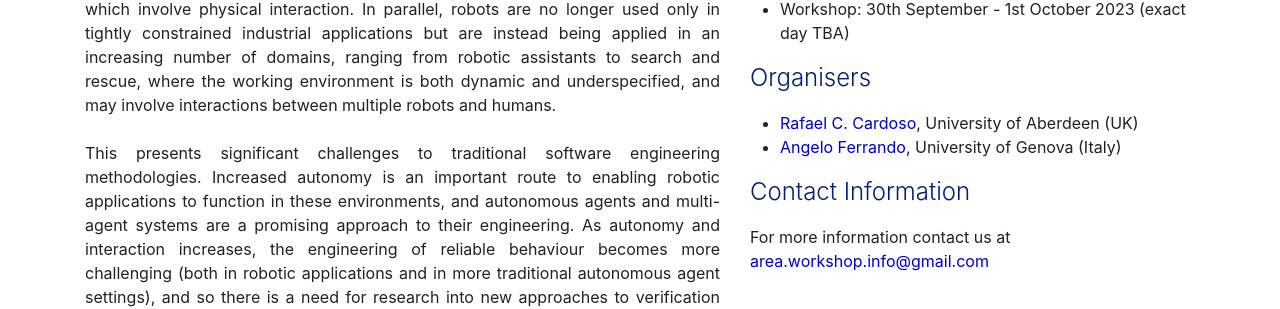
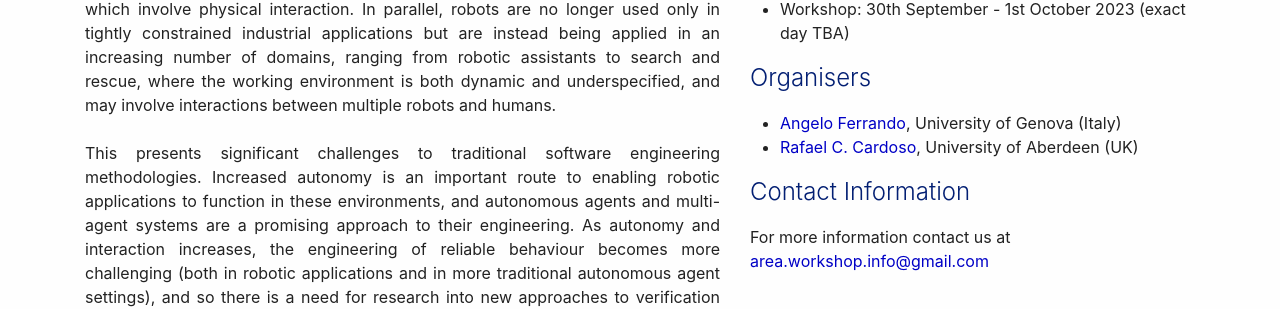
Before and after one commit to AREAWorkshop/AREA2023, a Jekyll site: the page built from index.md, in a window 1280 px wide and 900 px high, scrolled down 320 px. Shown: the part 147-456 px from the top of the window. Built offline with Jekyll 4.4.1, drawn with Linux system fonts in a browser that asks for light colours; nearby versions of some CDN libraries.

```diff
--- a/index.md
+++ b/index.md
@@ -127,8 +127,8 @@ Submission link: <a href="https://easychair.org/my/conference?conf=area23">https
 ## Organisers
 
 <ul>
+  <li><a href="https://angeloferrando.github.io/website/" target="_blank">Angelo Ferrando</a>, University of Genova (Italy)</li>
   <li><a href="https://rafaelcaue.github.io/" target="_blank">Rafael C. Cardoso</a>, University of Aberdeen (UK)</li>
-  <li><a href="https://angeloferrando.github.io/website/" target="_blank">Angelo Ferrando</a>, University of Genova (Italy)</li>
 </ul>
 
 ## Contact Information
```
